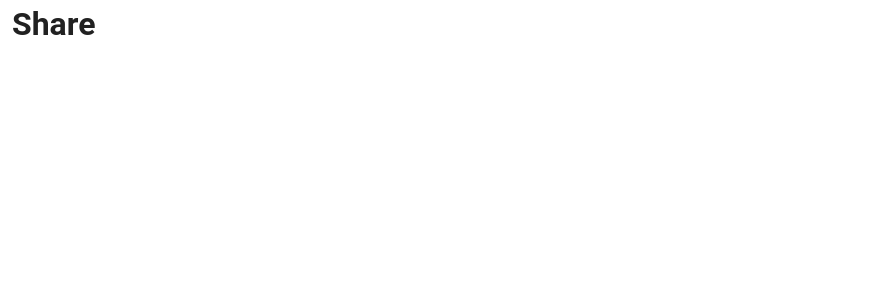
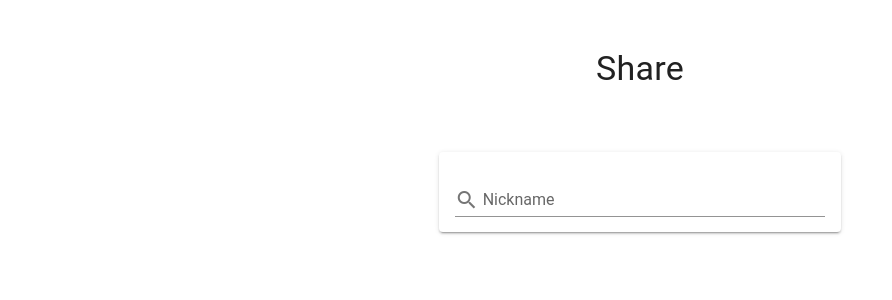
Before and after one commit to gili-Katagiri/vuejs-entry-pract, a Vue app in the folder sample-app-js/: page /share in a window 1280 px wide. Shown: the top 300 px of the page, without its empty margins (0-892 px from the left). Built offline with nearby package versions, Linux system fonts and the light colour scheme; a small style sheet from the web is missing.

Commit message:
create Share page.

```diff
--- a/sample-app-js/src/store/shared-user.js
+++ b/sample-app-js/src/store/shared-user.js
@@ -53,3 +53,9 @@
   targetUser.themeColor = profile.themeColor;
   targetUser.hasAvatar = profile.hasAvatar;
 };
+
+export const searchUsers = partOfNickname => {
+  return sharedUserStore.sharedUsers.filter(user =>
+    user.nickname.includes(partOfNickname),
+  );
+};
--- a/sample-app-js/src/views/Share.vue
+++ b/sample-app-js/src/views/Share.vue
@@ -1,11 +1,74 @@
 <template>
-  <div>
-    <h1>Share</h1>
-  </div>
+  <v-row align="center" justify="center">
+    <v-col class="text-center" cols="12" md="4">
+      <p class="display-1 py-12">Share</p>
+      <v-card>
+        <v-card-text>
+          <v-text-field
+            v-model="partOfNickname"
+            clearable
+            float
+            hide-details
+            prepend-inner-icon="search"
+            label="Nickname"
+          ></v-text-field>
+        </v-card-text>
+        <v-fade-transition group>
+          <v-list-item v-for="(user, index) in filteredUsers" :key="index">
+            <v-list-item-icon>
+              <v-avatar :color="user.themeColor" size="48"
+                ><span class="white--text body-2" v-text="user.nickname"></span
+              ></v-avatar>
+            </v-list-item-icon>
+            <v-list-item-content>
+              <v-list-item-title
+                class="text-left"
+                v-text="user.nickname"
+              ></v-list-item-title>
+              <v-list-item-subtitle
+                class="text-left"
+                v-text="user.userName"
+              ></v-list-item-subtitle>
+            </v-list-item-content>
+            <v-list-item-action>
+              <v-btn color="primary" @click="share(user.userId)">Share</v-btn>
+            </v-list-item-action>
+          </v-list-item>
+        </v-fade-transition>
+      </v-card>
+    </v-col>
+  </v-row>
 </template>
 
 <script>
-import { defineComponent } from '@vue/composition-api';
+import {
+  defineComponent,
+  reactive,
+  toRefs,
+  computed,
+} from '@vue/composition-api';
+import { searchUsers } from '@/store/shared-user';
 
-export default defineComponent({});
+export default defineComponent({
+  setup() {
+    const state = reactive({
+      partOfNickname: null,
+      filteredUsers: computed(() => {
+        if (!state.partOfNickname) {
+          return null;
+        }
+        return searchUsers(state.partOfNickname);
+      }),
+    });
+
+    const share = userId => {
+      console.log(userId);
+    };
+
+    return {
+      ...toRefs(state),
+      share,
+    };
+  },
+});
 </script>
```
